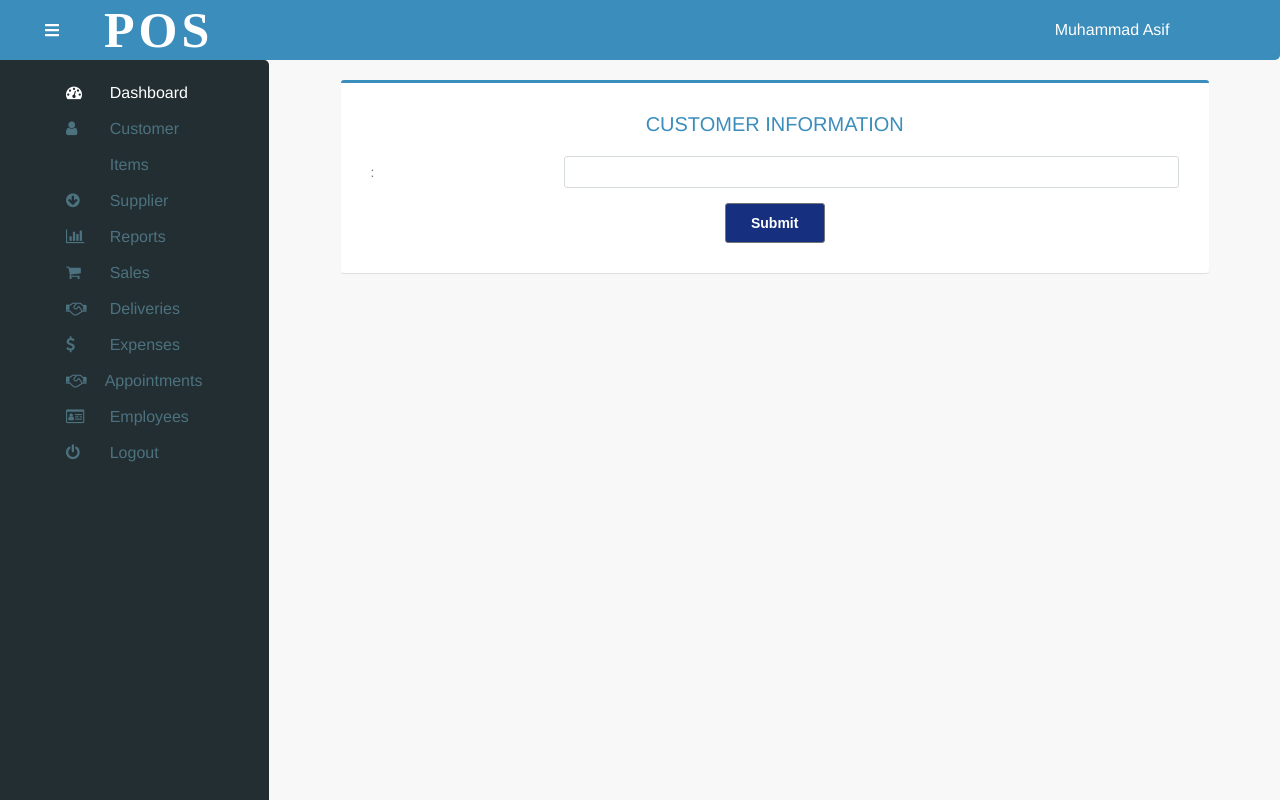
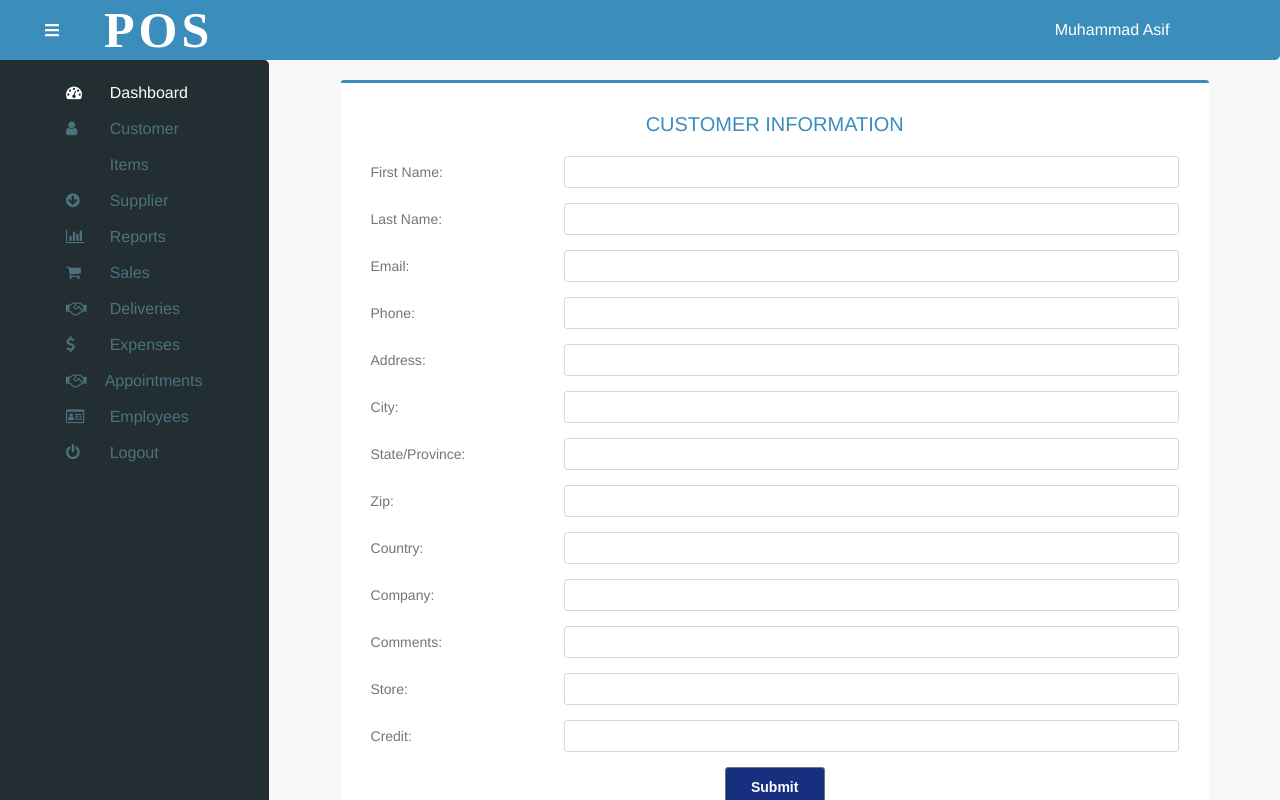
Before and after one commit to asif2211/react-point-of-sale, a React (Create React App) app: page /create in a window 1280 px wide. Shown: the top 800 px of the page. Built offline with nearby package versions, Linux system fonts and the light colour scheme.

Commit message:
feat(controlled Component) add input fileds from helpers ,

```diff
--- a/src/Pages/Customer/Customer.js
+++ b/src/Pages/Customer/Customer.js
@@ -12,34 +12,28 @@ import {
 import { InputData } from "../../utils/helper";
 import ButtonText from "../../components/ButtonText/ButtonText";
 const Customer = () => {
-  const [inputFields, setInputFields] = useState([
-    { firstName:'' },
-  ]);
-  const handleChangeInput = (index, event) => {
-    alert(index)
-    event.preventDefault();
-    const newInputFields = [...inputFields];
-    newInputFields[index][event.target.name] = event.target.values;
-    setInputFields(newInputFields);
+  const [inputList, setInputList] = useState();
+  const hanleChange  = (e)=>{
+    setInputList({
+      [e.target.name]:e.target.value
+    })
   }
 
-  console.log(inputFields)
   return (
     <Wrapper>
       <Title>Customer Information</Title>
 
-        {inputFields.map((inputFiled,index) => (
+      {InputData.map((x, i) => (
         <InputContainer key={Math.random()}>
-            <Label> :</Label>
+
+          <Label> {x.label  }:</Label>
          <Input
-              name="name"
-              value={inputFiled.firstName}
-              onChange={(event) => handleChangeInput(index,event)}
-            />
+         name={x.name}
+         value={inputList}
+         onChange={hanleChange}/>
 
-          </InputContainer>
-
-        ))}
+        </InputContainer>)
+      )}
 
       <Button>
         <ButtonText
@@ -50,7 +44,6 @@ const Customer = () => {
           Submit
         </ButtonText>
       </Button>
-
     </Wrapper>
   );
 };
--- a/src/utils/helper.js
+++ b/src/utils/helper.js
@@ -1,12 +1,12 @@
 export const InputData = [
-    { type: "text", name: "fname", label: "First Name", to: "/", submenu: [], icon: "fa fa-tachometer" },
-    { type: "text",name: "lname", label: "Last Name", to: "/customer", submenu: [], icon: "fa fa-user" },
-    { type: "text",name: "email", label: "Email", to: "/", submenu: [], icon: "icon fa-list-alt" },
-    { type: "text",name: "phone", label: "Phone", to: "/", submenu: [], icon: "fa fa-arrow-circle-down" },
-    { type: "text",name: "address",label: "Address", to: "/", submenu: [], icon: "fa fa-bar-chart" },
-    { type: "text",name: "city", label: "City", to: "/", submenu: [], icon: "fa fa-shopping-cart" },
-    { type: "number",name: "state", label: "State/Province", to: "/", submenu: [], icon: "fa fa-handshake-o" },
-    { type: "number",name: "zip", label: "Zip", to: "/", submenu: [], icon: "fa fa-dollar" },
+    { id:1,type: "text", name: "fname", label: "First Name", to: "/", submenu: [], icon: "fa fa-tachometer" },
+    { id:2,type: "text",name: "lname", label: "Last Name", to: "/customer", submenu: [], icon: "fa fa-user" },
+    { id:3,type: "text",name: "email", label: "Email", to: "/", submenu: [], icon: "icon fa-list-alt" },
+    { id:4,type: "text",name: "phone", label: "Phone", to: "/", submenu: [], icon: "fa fa-arrow-circle-down" },
+    { id:4,type: "text",name: "address",label: "Address", to: "/", submenu: [], icon: "fa fa-bar-chart" },
+    { id:4,type: "text",name: "city", label: "City", to: "/", submenu: [], icon: "fa fa-shopping-cart" },
+    { id:4,type: "number",name: "state", label: "State/Province", to: "/", submenu: [], icon: "fa fa-handshake-o" },
+    { id:4,type: "number",name: "zip", label: "Zip", to: "/", submenu: [], icon: "fa fa-dollar" },
     { type: "text",name: "country", label: "Country", to: "/", submenu: [], icon: "fa fa-handshake-o" },
     { type: "text",name: "company", label: "Company",to: "/", submenu: [], icon: "fa fa-id-card-o" },
     { type: "text",name: "comments", label: "Comments", to: "/", submenu: [], icon: "fa fa-power-off" },
```
Also changed, not shown: 1 other file (tests, documents, lock files or other folders). Lines whose indentation alone changed are shown as unchanged.
